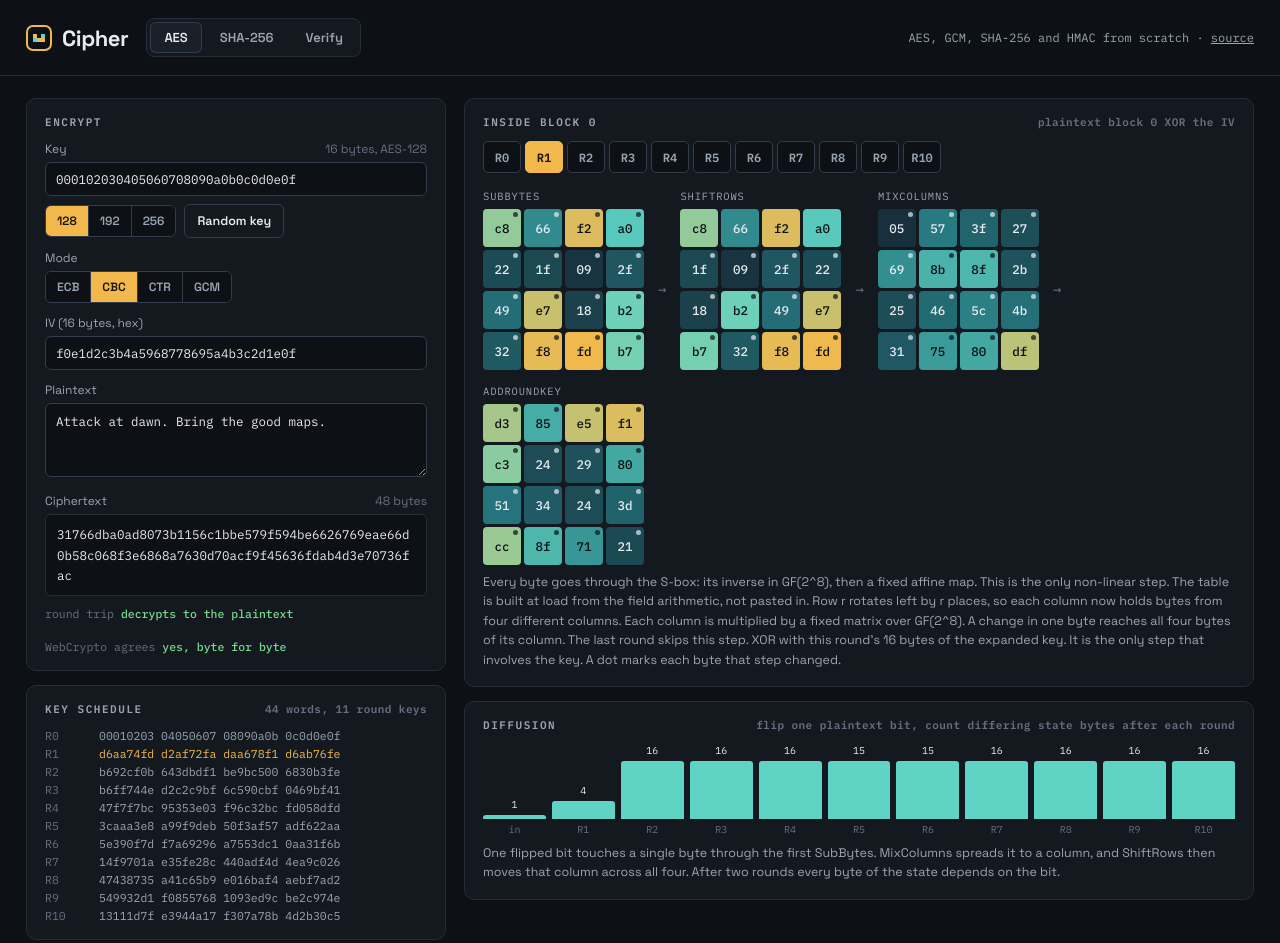
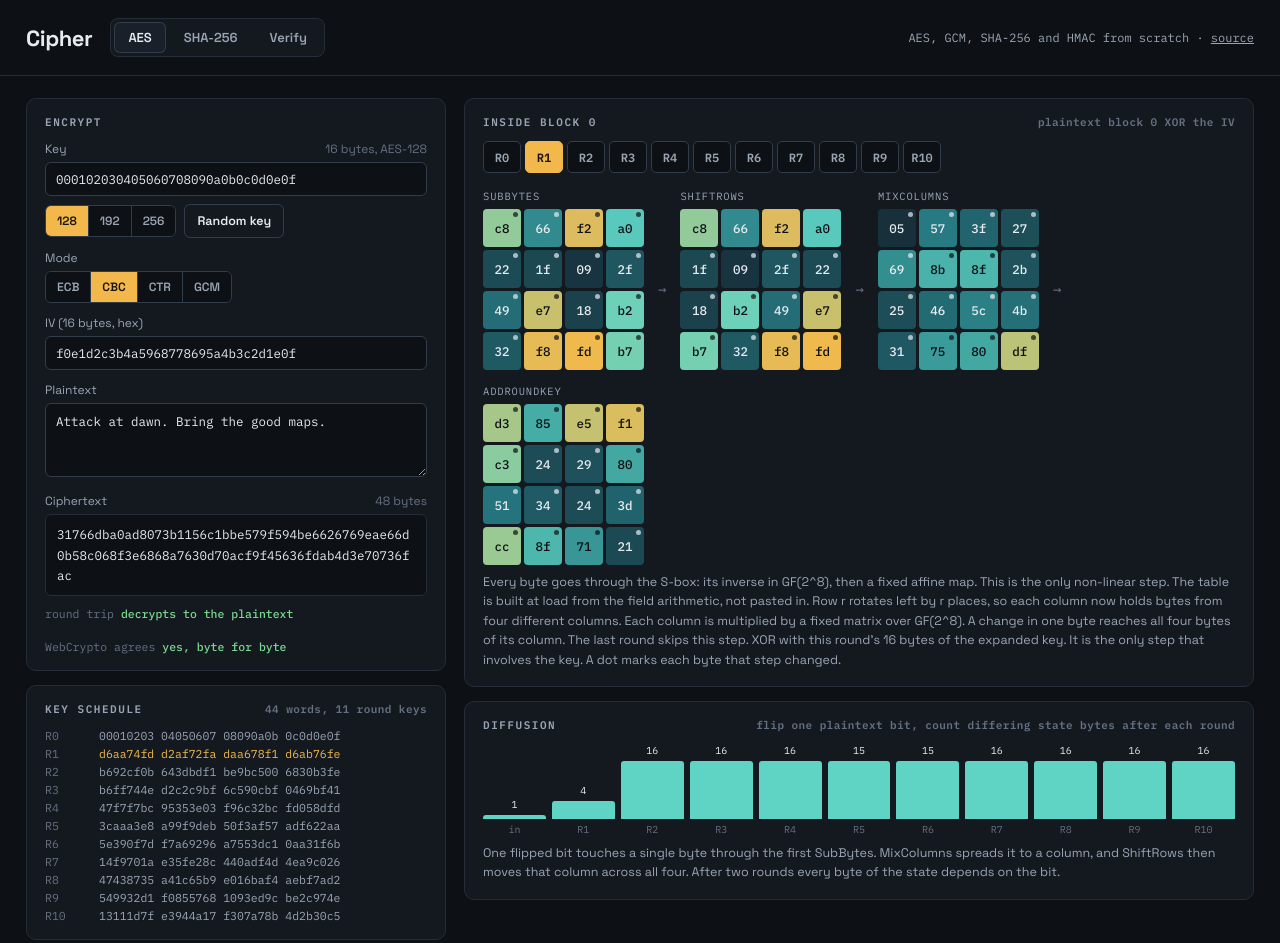
Before and after one commit to bxzex/cipher, a plain HTML site: page index.html in a window 1280 px wide. Drawn offline with Linux system fonts and the light colour scheme.

Commit message:
Shorter README, plain wordmark

```diff
--- a/index.html
+++ b/index.html
@@ -98,7 +98,7 @@ td{padding:5px 8px;border-top:1px solid var(--line);vertical-align:top;word-brea
 </head>
 <body>
 <header>
-  <div class="brand"><svg width="26" height="26" viewBox="0 0 26 26"><rect x="1" y="1" width="24" height="24" rx="6" fill="none" stroke="#f2b84b" stroke-width="2"/><path d="M7 9h4v4H7zM15 13h4v4h-4zM11 13h4v4h-4z" fill="#f2b84b"/><path d="M15 9h4v4h-4zM7 13h4v4H7z" fill="#5fd4c4"/></svg>Cipher</div>
+  <div class="brand">Cipher</div>
   <div class="tabs" id="tabs"><button data-t="aes" class="on">AES</button><button data-t="sha">SHA-256</button><button data-t="ver">Verify</button></div>
   <div class="src">AES, GCM, SHA-256 and HMAC from scratch · <a href="https://github.com/bxzex/cipher">source</a></div>
 </header>
```
Also changed, not shown: 1 other file.
